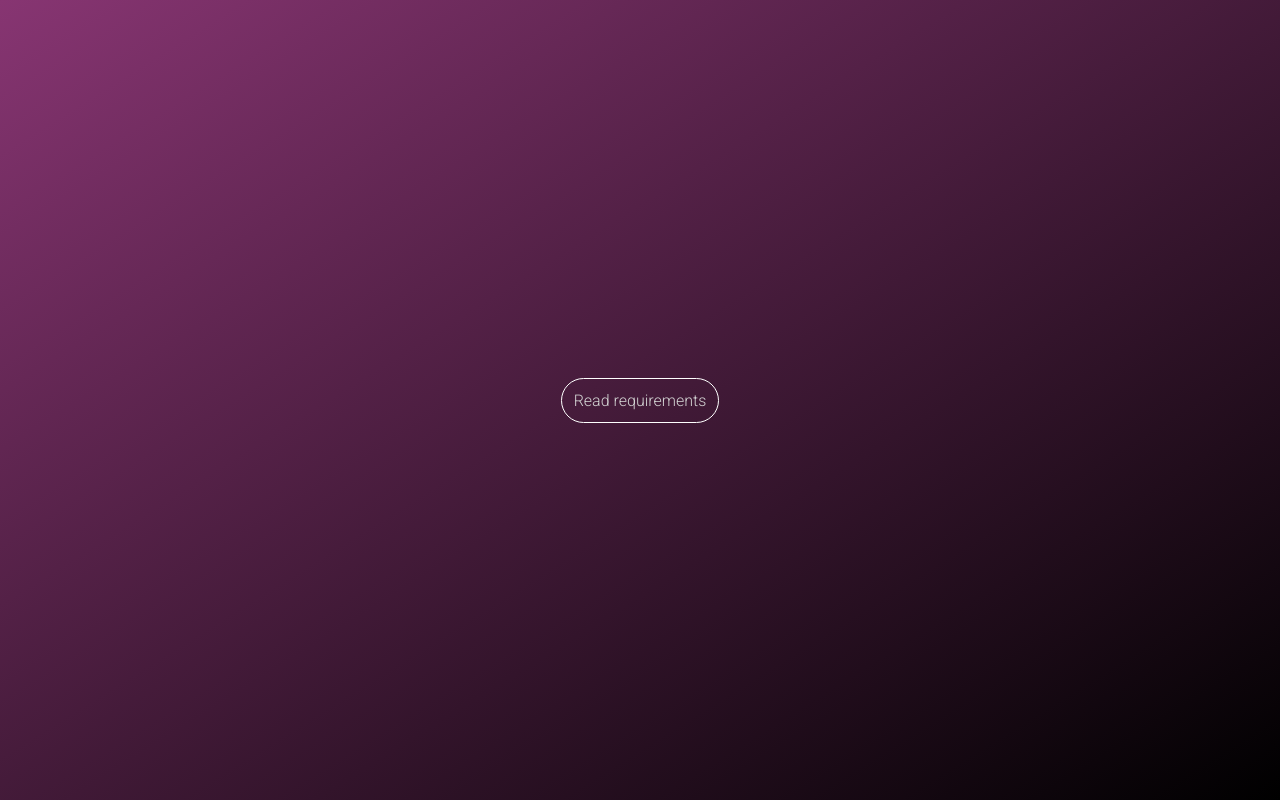
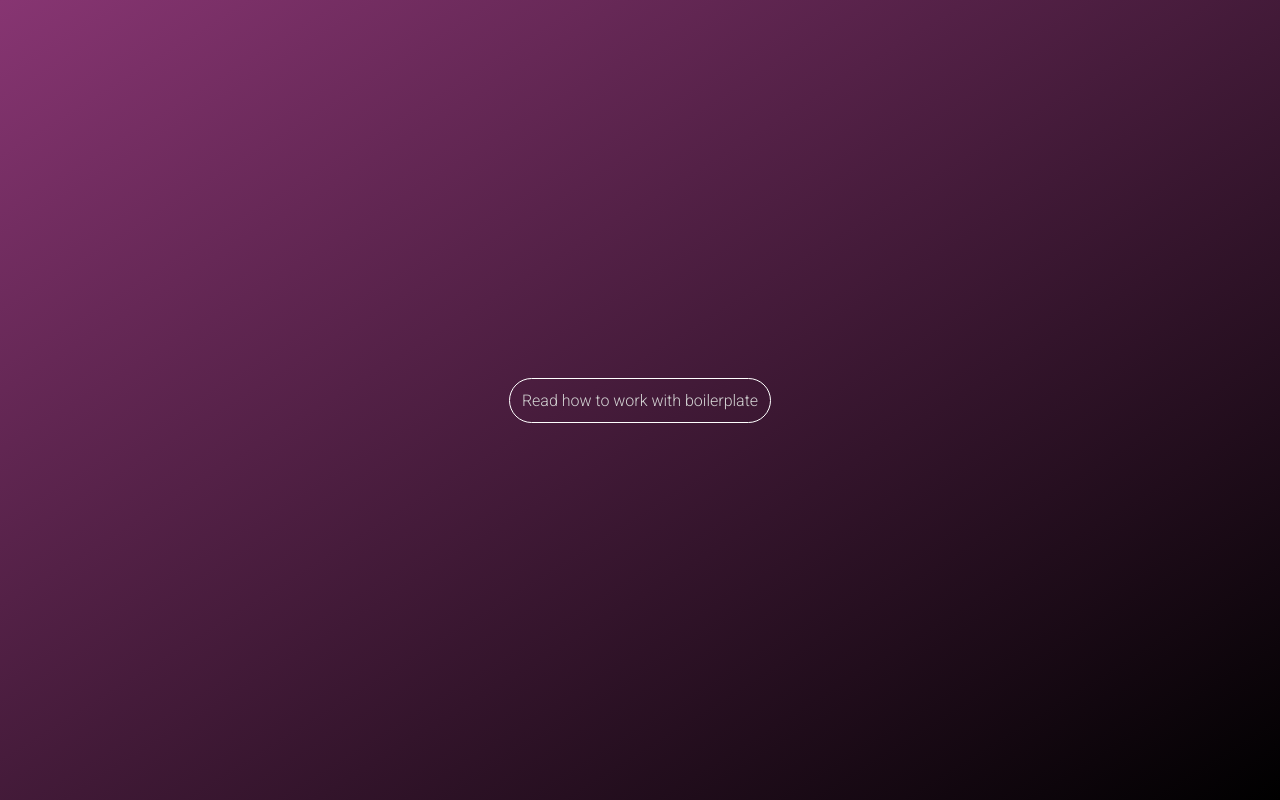
Before and after one commit to vinayv777/Coding-assessment-l2-Boilerplate-code, a plain HTML site: page index.html in a window 1280 px wide. Drawn offline with Linux system fonts and the light colour scheme.

Commit message:
Changes in boilerplate

```diff
--- a/index.html
+++ b/index.html
@@ -5,13 +5,17 @@
     <meta charset="UTF-8">
     <meta name="viewport" content="width=device-width, initial-scale=1.0">
     <link rel="stylesheet" href="./style.css">
-    <title>Marmeto PLP</title>
+    <!-- REPLACE THIS WITH YOUR PROJECT NAME. EXAMPLE - Category tabs -->
+    <title>Coding Assesment L2 boilerplate</title>
+
 </head>
 
 <body>
+    <!-- Your code goes here -->
     <div class="container">
-        <a href="https://github.com/mmdmrishabh/PLP#readme" target="_blank">Read requirements</a>
+        <a href="https://github.com/mmdmrishabh/Coding-assessment-l2-Boilerplate-code/blob/main/Readme.md" target="_blank">Read how to work with boilerplate</a>
     </div>
+    <!-- Happy codign 😊 -->
     <script src="./script.js"></script>
 </body>
 
```
Also changed, not shown: 1 other file.
